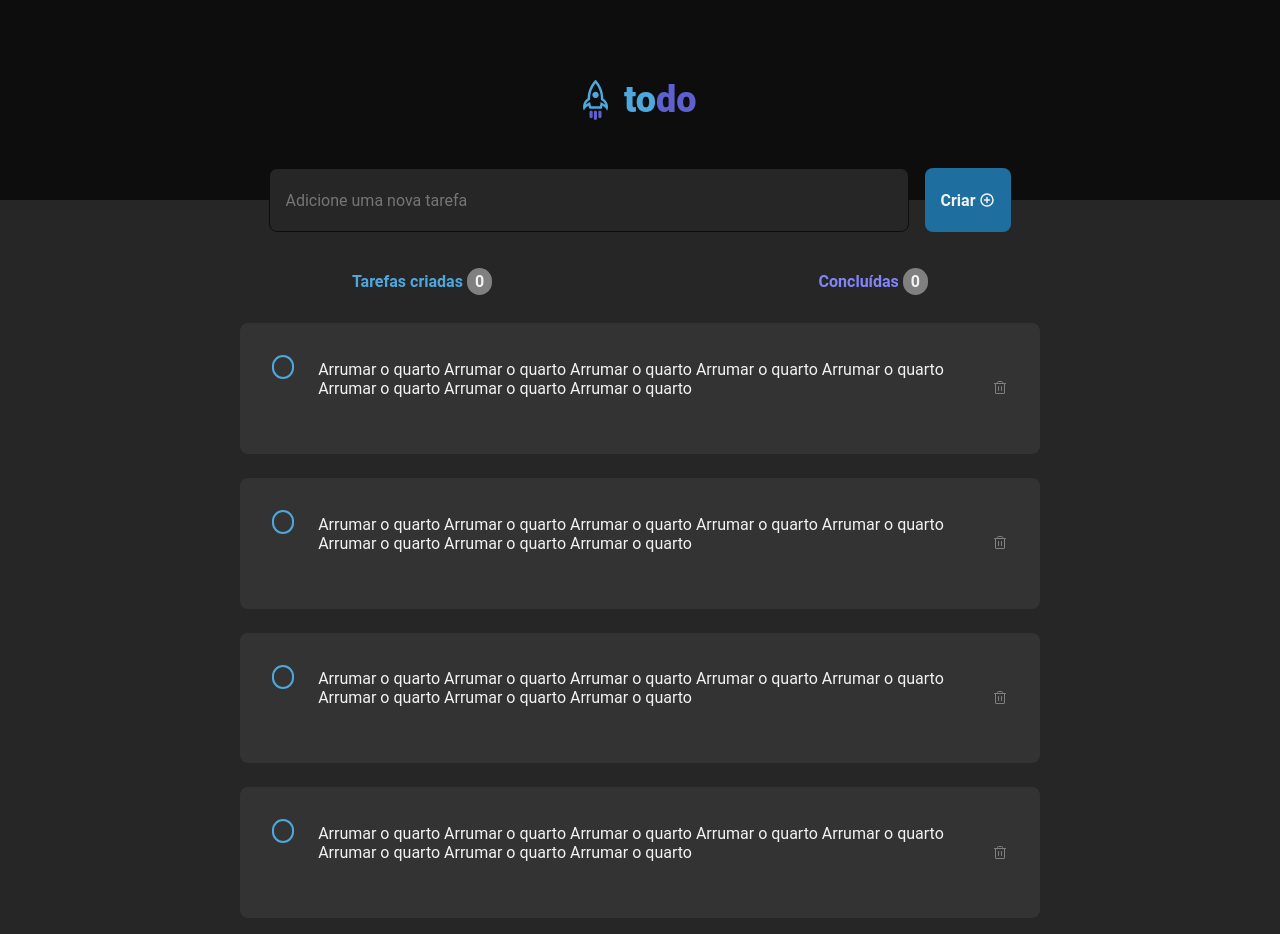
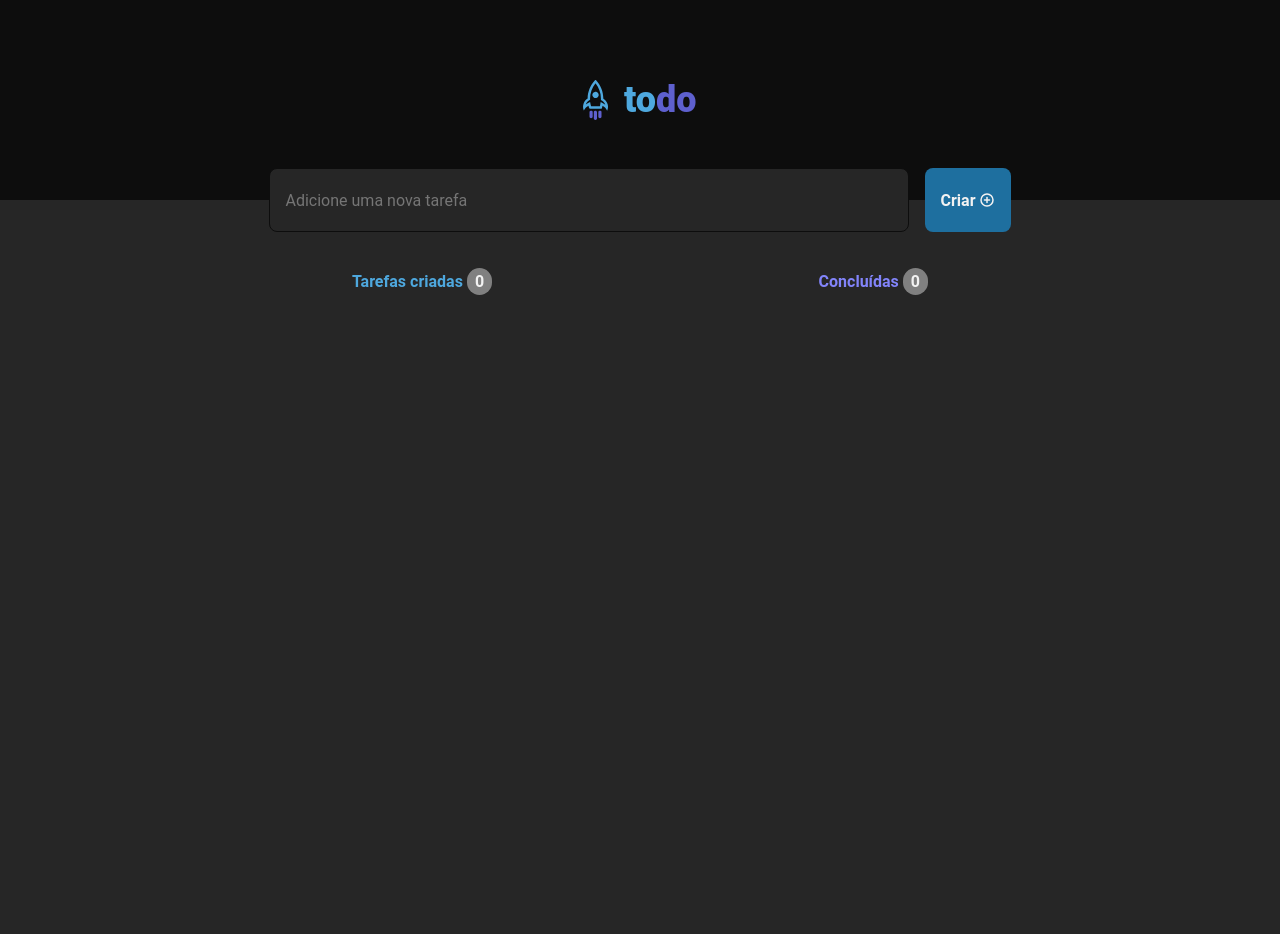
Before and after one commit to VitorFernandes-JS/desafio-to-do, a React (Vite) app: page / in a window 1280 px wide. After the commit the page ends 800 px from the top, so only its background shows below. Built offline with nearby package versions, Linux system fonts and the light colour scheme.

Commit message:
feat: add and delete task

```diff
--- a/src/App.tsx
+++ b/src/App.tsx
@@ -4,37 +4,63 @@ import { PlusCircle } from "phosphor-react";
 import styles from "./App.module.css";
 import "./global.css";
 import { TaskBox } from "./components/Header/TaskBox/TaskBox";
+import { useState, FormEvent } from "react";
 
 export function App() {
+  const [task, setTask] = useState([]);
+  const [newTask, setNewText] = useState("");
+
+  function handleCreateNewTask(event: FormEvent) {
+    event.preventDefault(); // previne o comportamento padrão do form, que é recarregar a página
+    if (newTask.trim() === "") {
+      return;
+    }
+    setTask([...task, newTask]); // adiciona um novo comentário
+    console.log(task);
+    setNewText(""); // limpa o input
+  }
+
+  function deleteTask(taskToDelete: string) {
+    setTask(task.filter((task) => task !== taskToDelete));
+  }
+
   return (
     <div className={styles.container}>
       <Header />
 
       <div>
+        <form onSubmit={handleCreateNewTask}>
           <div className={styles.textareaAndButton}>
             <textarea
-            maxLength={100}
+              value={newTask}
+              onChange={(event) => setNewText(event.target.value)}
+              maxLength={70}
               minLength={1}
               className={styles.textarea}
               placeholder="Adicione uma nova tarefa"
             ></textarea>
 
-          <button className={styles.buttonCreate}>
+            <button className={styles.buttonCreate} type="submit">
               <span>Criar</span>
               <PlusCircle size={16} weight="bold" />
             </button>
           </div>
 
           <div className={styles.informationsTask}>
-          <span className={styles.tasksCreated}>Tarefas criadas <span className={styles.numberTasksCreated}>0</span></span>
-          <span className={styles.completedTasks}>Concluídas <span className={styles.numberCompletedTasks}>0</span></span>
+            <span className={styles.tasksCreated}>
+              Tarefas criadas{" "}
+              <span className={styles.numberTasksCreated}>0</span>
+            </span>
+            <span className={styles.completedTasks}>
+              Concluídas <span className={styles.numberCompletedTasks}>0</span>
+            </span>
           </div>
+        </form>
 
         <div>
-          <TaskBox />
-          <TaskBox />
-          <TaskBox />
-          <TaskBox />
+          {task.map((content) => {
+            return <TaskBox key={content} task={content} onDeleteTask={deleteTask} />;
+          })}
         </div>
       </div>
     </div>
--- a/src/components/Header/TaskBox/TaskBox.module.css
+++ b/src/components/Header/TaskBox/TaskBox.module.css
@@ -5,7 +5,7 @@
 
   padding: 2rem;
   margin: 1.5rem;
-  margin-inline: 15rem;
+  margin-inline: 18rem;
   margin-bottom: 1rem;
   background: var(--gray-400);
   border-radius: 8px;
@@ -16,8 +16,8 @@
   border-color: var(--blue);
   border: 0.15rem solid var(--blue);
 
-  width: 2rem;
-  height: 1.5rem;
+  width: 1.2rem;
+  height: 1.2rem;
   border-radius: 100px;
   display: flex;
   align-items: center;
@@ -35,6 +35,7 @@
 }
 
 .textTask {
+  word-break: break-all;
   font-size: 1rem;
   text-align: left;
   margin: 1.5rem;
--- a/src/components/Header/TaskBox/TaskBox.tsx
+++ b/src/components/Header/TaskBox/TaskBox.tsx
@@ -4,10 +4,17 @@ import * as Checkbox from "@radix-ui/react-checkbox";
 import { CheckIcon } from "@radix-ui/react-icons";
 import { useState } from "react";
 
-export function TaskBox() {
+interface TaskBoxProps {
+  task: string;
+  onDeleteTask: (deleteTask: string) => void;
+}
+
+export function TaskBox({task, onDeleteTask}: TaskBoxProps) {
   const [checked, setChecked] = useState(false);
 
-  console.log(checked);
+  function handleDeleteTask() {
+    onDeleteTask(task);
+  }
 
   return (
     <div className={styles.container}>
@@ -27,10 +34,9 @@ export function TaskBox() {
         </Checkbox.Indicator>
       </Checkbox.Root>
       <span className={checked === !true ? styles.textTask : styles.textTaskLineThrough}>
-        Arrumar o quarto Arrumar o quarto Arrumar o quarto Arrumar o quarto
-        Arrumar o quarto Arrumar o quarto Arrumar o quarto Arrumar o quarto
+        {task}
       </span>
-      <button className={styles.buttonDeleteTask} title="Deletar task">
+      <button onClick={handleDeleteTask} className={styles.buttonDeleteTask} title="Deletar task">
         <Trash />
       </button>
     </div>
```
Lines whose indentation alone changed are shown as unchanged.
